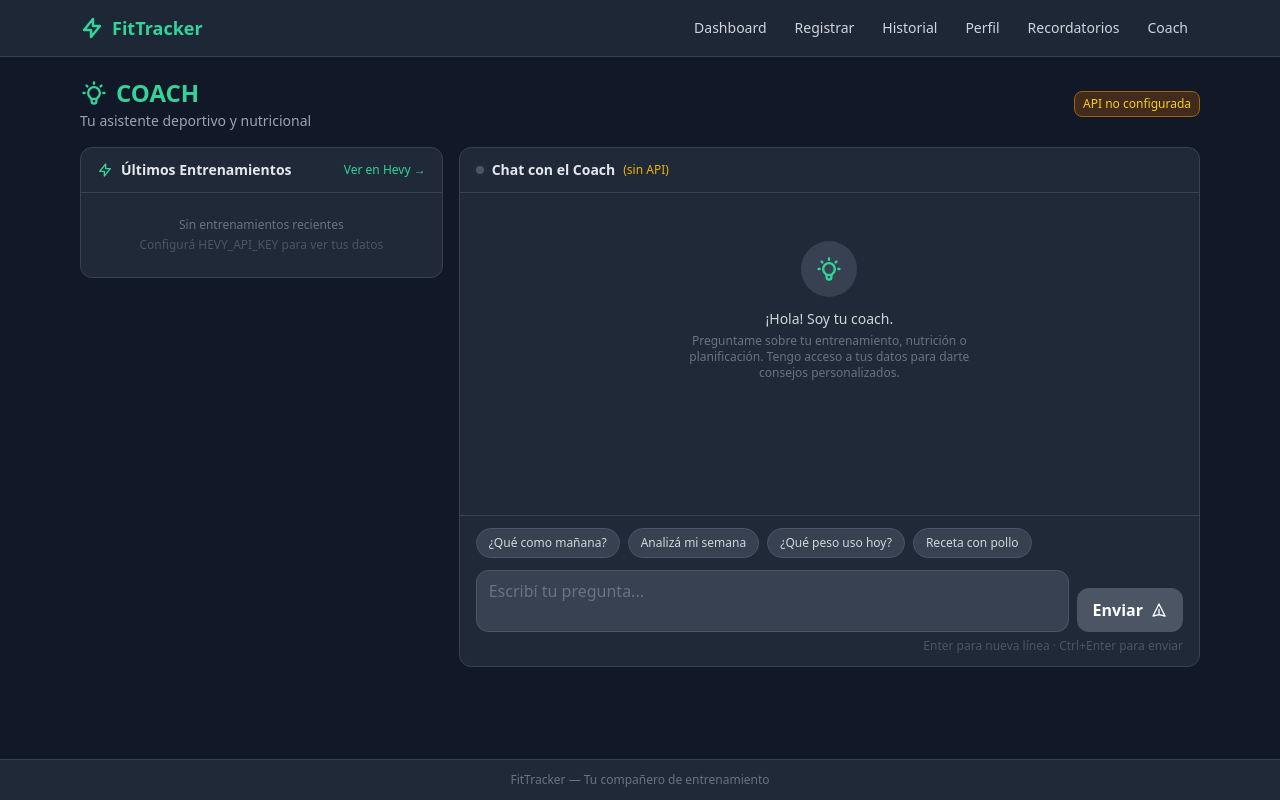
After one commit to bgianfran/Tracker_Fitness, a FastAPI app: template app/templates/coach.html in a window 1280 px wide. The commit adds this page. Run offline with FastAPI, Linux system fonts and the light colour scheme; the template is opened without the code that fills it, so the values that code supplies are empty; some libraries are stand-ins or nearby versions.

Commit message:
feat: COACH section with Hevy integration and Claude AI chat
- Hevy API integration (fetch_recent_workouts, format_workout_summary)
- ChatMessage model for persistent conversation history
- GET/POST /coach routes with Claude claude-haiku-4-5 as the AI coach
- System prompt includes last 10 workouts from Hevy + today's nutrition
- coach.html: two-column layout, chat bubbles, quick suggestion chips,
  loading state, workout sidebar with exercise details
- anthropic added to requirements

https://claude.ai/code/session_01HFVsMCMUkH4g91cKJJvTMi

```diff
--- a/app/main.py
+++ b/app/main.py
@@ -7,8 +7,9 @@ from sqlalchemy import func
 from datetime import date, timedelta
 import os
 
-from app.database import get_db, init_db, FoodEntry, UserProfile, DayScore
+from app.database import get_db, init_db, FoodEntry, UserProfile, DayScore, ChatMessage
 from app.food_data import search_foods, get_food, FOOD_DATABASE
+from app.hevy import fetch_recent_workouts, format_workout_summary, get_workout_display_data
 
 
 def calculate_score(cal_pct: float, protein_pct: float, wellbeing: str) -> int:
@@ -337,6 +338,151 @@ def reminders_page(request: Request, db: Session = Depends(get_db)):
 
 # ─── Profile ────────────────────────────────────────────────────────────────
 
+# ─── Coach ──────────────────────────────────────────────────────────────────
+
+@app.get("/coach", response_class=HTMLResponse)
+def coach_page(request: Request, db: Session = Depends(get_db)):
+    profile = db.query(UserProfile).first()
+
+    # Last 20 chat messages
+    messages = (
+        db.query(ChatMessage)
+        .order_by(ChatMessage.created_at.asc())
+        .limit(20)
+        .all()
+    )
+
+    # Recent workouts from Hevy
+    hevy_error = None
+    recent_workouts_display = []
+    hevy_key = os.environ.get("HEVY_API_KEY", "")
+    if hevy_key:
+        try:
+            raw = fetch_recent_workouts(pages=1)
+            recent_workouts_display = [get_workout_display_data(w) for w in raw[:5]]
+        except Exception as e:
+            hevy_error = str(e)
+    else:
+        hevy_error = "HEVY_API_KEY no configurada"
+
+    anthropic_key = os.environ.get("ANTHROPIC_API_KEY", "")
+
+    return templates.TemplateResponse("coach.html", {
+        "request": request,
+        "profile": profile,
+        "messages": messages,
+        "recent_workouts": recent_workouts_display,
+        "hevy_error": hevy_error,
+        "anthropic_configured": bool(anthropic_key),
+    })
+
+
+@app.post("/coach/chat")
+async def coach_chat(
+    request: Request,
+    db: Session = Depends(get_db),
+    message: str = Form(...),
+):
+    import anthropic as anthropic_sdk
+
+    profile = db.query(UserProfile).first()
+    user_message = message.strip()
+    if not user_message:
+        return RedirectResponse(url="/coach", status_code=303)
+
+    anthropic_key = os.environ.get("ANTHROPIC_API_KEY", "")
+    if not anthropic_key:
+        # Save user message anyway, return error as assistant
+        db.add(ChatMessage(role="user", content=user_message))
+        db.add(ChatMessage(
+            role="assistant",
+            content="Error: ANTHROPIC_API_KEY no está configurada. Configurá la variable de entorno para usar el coach.",
+        ))
+        db.commit()
+        return RedirectResponse(url="/coach", status_code=303)
+
+    # Save user message
+    db.add(ChatMessage(role="user", content=user_message))
+    db.commit()
+
+    # Today's nutrition
+    today = date.today()
+    today_entries = db.query(FoodEntry).filter(FoodEntry.date == today).all()
+    today_calories = sum(e.calories for e in today_entries)
+    today_protein = sum(e.protein for e in today_entries)
+
+    # Recent workouts for context
+    workout_summaries = []
+    try:
+        raw_workouts = fetch_recent_workouts(pages=2)
+        workout_summaries = [format_workout_summary(w) for w in raw_workouts[:10]]
+    except Exception:
+        pass
+
+    system = f"""Sos un coach deportivo y nutricional personalizado.
+Trabajás con un atleta con este perfil:
+- Nombre: {profile.name}, {profile.age} años, {profile.weight_kg}kg, {profile.height_cm}cm
+- Objetivo: {profile.goal}
+- Nivel de actividad: {profile.activity_level}
+- Objetivos diarios: {profile.target_calories} kcal, {profile.target_protein}g proteína, {profile.target_carbs}g carbs, {profile.target_fat}g grasa
+
+Últimos entrenamientos (Hevy):
+{chr(10).join(workout_summaries) if workout_summaries else 'Sin datos de entrenamiento disponibles'}
+
+Nutrición de hoy: {today_calories:.0f} kcal / {profile.target_calories} kcal, proteína: {today_protein:.0f}g / {profile.target_protein}g
+
+Respondé siempre en español. Sé directo, práctico y conciso. No más de 3-4 párrafos por respuesta.
+Podés sugerir ajustes de nutrición, planificar entrenamientos, recomendar cargas, recetas, o responder dudas."""
+
+    # Build message history (last 10 for context)
+    history = (
+        db.query(ChatMessage)
+        .order_by(ChatMessage.created_at.desc())
+        .limit(11)
+        .all()
+    )
+    history.reverse()
+    # Exclude the very last one (user msg we just saved) - it's already in history
+    api_messages = [{"role": m.role, "content": m.content} for m in history]
+
+    try:
+        client = anthropic_sdk.Anthropic(api_key=anthropic_key)
+        response = client.messages.create(
+            model="claude-haiku-4-5-20251001",
+            max_tokens=600,
+            system=system,
+            messages=api_messages,
+        )
+        assistant_reply = response.content[0].text
+    except Exception as e:
+        assistant_reply = f"Error al contactar al coach: {str(e)}"
+
+    db.add(ChatMessage(role="assistant", content=assistant_reply))
+    db.commit()
+
+    return RedirectResponse(url="/coach", status_code=303)
+
+
+@app.post("/coach/clear")
+def coach_clear(db: Session = Depends(get_db)):
+    db.query(ChatMessage).delete()
+    db.commit()
+    return RedirectResponse(url="/coach", status_code=303)
+
+
+@app.get("/api/workouts/recent")
+def api_recent_workouts():
+    hevy_key = os.environ.get("HEVY_API_KEY", "")
+    if not hevy_key:
+        return JSONResponse(content={"error": "HEVY_API_KEY no configurada", "workouts": []})
+    try:
+        raw = fetch_recent_workouts(pages=1)
+        workouts = [get_workout_display_data(w) for w in raw[:10]]
+        return JSONResponse(content={"workouts": workouts})
+    except Exception as e:
+        return JSONResponse(content={"error": str(e), "workouts": []})
+
+
 @app.get("/profile", response_class=HTMLResponse)
 def profile_page(request: Request, db: Session = Depends(get_db)):
     profile = db.query(UserProfile).first()
--- a/app/templates/base.html
+++ b/app/templates/base.html
@@ -120,6 +120,7 @@
           <a href="/history" class="nav-link px-3 py-2 rounded-lg text-sm font-medium text-gray-300 hover:text-brand-400 hover:bg-gray-700 transition-colors">Historial</a>
           <a href="/profile" class="nav-link px-3 py-2 rounded-lg text-sm font-medium text-gray-300 hover:text-brand-400 hover:bg-gray-700 transition-colors">Perfil</a>
           <a href="/reminders" class="nav-link px-3 py-2 rounded-lg text-sm font-medium text-gray-300 hover:text-brand-400 hover:bg-gray-700 transition-colors">Recordatorios</a>
+          <a href="/coach" class="nav-link px-3 py-2 rounded-lg text-sm font-medium text-gray-300 hover:text-brand-400 hover:bg-gray-700 transition-colors">Coach</a>
         </div>
       </div>
     </div>
@@ -164,11 +165,11 @@
         </svg>
         <span class="text-xs font-medium">Perfil</span>
       </a>
-      <a href="/reminders" class="bottom-nav-link flex flex-col items-center justify-center gap-0.5 text-gray-400 active:bg-gray-700 transition-colors">
+      <a href="/coach" class="bottom-nav-link flex flex-col items-center justify-center gap-0.5 text-gray-400 active:bg-gray-700 transition-colors">
         <svg class="w-5 h-5" fill="none" stroke="currentColor" viewBox="0 0 24 24">
-          <path stroke-linecap="round" stroke-linejoin="round" stroke-width="2" d="M15 17h5l-1.405-1.405A2.032 2.032 0 0118 14.158V11a6.002 6.002 0 00-4-5.659V5a2 2 0 10-4 0v.341C7.67 6.165 6 8.388 6 11v3.159c0 .538-.214 1.055-.595 1.436L4 17h5m6 0v1a3 3 0 11-6 0v-1m6 0H9"/>
+          <path stroke-linecap="round" stroke-linejoin="round" stroke-width="2" d="M9.663 17h4.673M12 3v1m6.364 1.636l-.707.707M21 12h-1M4 12H3m3.343-5.657l-.707-.707m2.828 9.9a5 5 0 117.072 0l-.548.547A3.374 3.374 0 0014 18.469V19a2 2 0 11-4 0v-.531c0-.895-.356-1.754-.988-2.386l-.548-.547z"/>
         </svg>
-        <span class="text-xs font-medium">Avisos</span>
+        <span class="text-xs font-medium">Coach</span>
       </a>
     </div>
   </nav>
--- /dev/null
+++ b/app/templates/coach.html
@@ -0,0 +1,299 @@
+{% extends "base.html" %}
+{% block title %}Coach — FitTracker{% endblock %}
+
+{% block content %}
+<div class="space-y-4">
+
+  <!-- Header -->
+  <div class="flex items-center justify-between">
+    <div>
+      <h1 class="text-2xl font-bold text-brand-400 flex items-center gap-2">
+        <svg class="w-7 h-7" fill="none" stroke="currentColor" viewBox="0 0 24 24">
+          <path stroke-linecap="round" stroke-linejoin="round" stroke-width="2"
+            d="M9.663 17h4.673M12 3v1m6.364 1.636l-.707.707M21 12h-1M4 12H3m3.343-5.657l-.707-.707m2.828 9.9a5 5 0 117.072 0l-.548.547A3.374 3.374 0 0014 18.469V19a2 2 0 11-4 0v-.531c0-.895-.356-1.754-.988-2.386l-.548-.547z"/>
+        </svg>
+        COACH
+      </h1>
+      <p class="text-sm text-gray-400 mt-0.5">Tu asistente deportivo y nutricional</p>
+    </div>
+    {% if not anthropic_configured %}
+    <span class="text-xs bg-yellow-900/50 text-yellow-400 border border-yellow-700 px-2 py-1 rounded-lg">
+      API no configurada
+    </span>
+    {% endif %}
+  </div>
+
+  <!-- Two-column layout -->
+  <div class="grid grid-cols-1 lg:grid-cols-3 gap-4">
+
+    <!-- ── Left sidebar: Recent Workouts ── -->
+    <div class="lg:col-span-1 space-y-3">
+      <div class="bg-gray-800 rounded-xl border border-gray-700 overflow-hidden">
+        <div class="flex items-center justify-between px-4 py-3 border-b border-gray-700">
+          <h2 class="text-sm font-semibold text-gray-200 flex items-center gap-2">
+            <svg class="w-4 h-4 text-brand-400" fill="none" stroke="currentColor" viewBox="0 0 24 24">
+              <path stroke-linecap="round" stroke-linejoin="round" stroke-width="2"
+                d="M13 10V3L4 14h7v7l9-11h-7z"/>
+            </svg>
+            Últimos Entrenamientos
+          </h2>
+          <a href="https://hevy.com" target="_blank" rel="noopener"
+             class="text-xs text-brand-400 hover:text-brand-300 transition-colors">
+            Ver en Hevy →
+          </a>
+        </div>
+
+        <div class="divide-y divide-gray-700/50">
+          {% if hevy_error %}
+          <div class="px-4 py-5 text-center">
+            <svg class="w-8 h-8 text-gray-600 mx-auto mb-2" fill="none" stroke="currentColor" viewBox="0 0 24 24">
+              <path stroke-linecap="round" stroke-linejoin="round" stroke-width="2"
+                d="M12 9v2m0 4h.01m-6.938 4h13.856c1.54 0 2.502-1.667 1.732-3L13.732 4c-.77-1.333-2.694-1.333-3.464 0L3.34 16c-.77 1.333.192 3 1.732 3z"/>
+            </svg>
+            <p class="text-xs text-gray-500">{{ hevy_error }}</p>
+          </div>
+          {% elif recent_workouts %}
+            {% for w in recent_workouts %}
+            <div class="px-4 py-3">
+              <div class="flex items-start justify-between gap-2 mb-2">
+                <span class="text-sm font-medium text-gray-100 leading-tight">{{ w.title }}</span>
+                <div class="flex flex-col items-end shrink-0 gap-0.5">
+                  <span class="text-xs text-gray-400">{{ w.date }}</span>
+                  {% if w.duration_mins %}
+                  <span class="text-xs text-brand-400 font-medium">{{ w.duration_mins }}min</span>
+                  {% endif %}
+                </div>
+              </div>
+              {% if w.exercises %}
+              <ul class="space-y-0.5">
+                {% for ex in w.exercises[:5] %}
+                <li class="flex items-baseline gap-1.5">
+                  <span class="text-xs font-medium text-brand-400 shrink-0">·</span>
+                  <span class="text-xs text-gray-300 leading-snug">
+                    <span class="text-gray-200">{{ ex.name }}</span>
+                    <span class="text-gray-500"> — {{ ex.detail }}</span>
+                  </span>
+                </li>
+                {% endfor %}
+                {% if w.exercises|length > 5 %}
+                <li class="text-xs text-gray-600 pl-3">+{{ w.exercises|length - 5 }} más...</li>
+                {% endif %}
+              </ul>
+              {% endif %}
+            </div>
+            {% endfor %}
+          {% else %}
+          <div class="px-4 py-6 text-center">
+            <p class="text-xs text-gray-500">Sin entrenamientos recientes</p>
+            <p class="text-xs text-gray-600 mt-1">Configurá HEVY_API_KEY para ver tus datos</p>
+          </div>
+          {% endif %}
+        </div>
+      </div>
+
+      <!-- Quick Stats -->
+      {% if recent_workouts %}
+      <div class="bg-gray-800 rounded-xl border border-gray-700 px-4 py-3">
+        <p class="text-xs text-gray-500 uppercase tracking-wide mb-2">Esta semana</p>
+        <div class="flex items-center gap-4">
+          <div class="text-center">
+            <p class="text-xl font-bold text-brand-400">{{ recent_workouts|length }}</p>
+            <p class="text-xs text-gray-500">sesiones</p>
+          </div>
+          <div class="text-center">
+            <p class="text-xl font-bold text-gray-200">
+              {{ recent_workouts | sum(attribute='duration_mins') }}
+            </p>
+            <p class="text-xs text-gray-500">min total</p>
+          </div>
+        </div>
+      </div>
+      {% endif %}
+    </div>
+
+    <!-- ── Right main: Chat Interface ── -->
+    <div class="lg:col-span-2">
+      <div class="bg-gray-800 rounded-xl border border-gray-700 flex flex-col" style="min-height: 520px;">
+
+        <!-- Chat header -->
+        <div class="flex items-center justify-between px-4 py-3 border-b border-gray-700 shrink-0">
+          <div class="flex items-center gap-2">
+            <div class="w-2 h-2 rounded-full {% if anthropic_configured %}bg-brand-400{% else %}bg-gray-600{% endif %}"></div>
+            <span class="text-sm font-semibold text-gray-200">Chat con el Coach</span>
+            {% if not anthropic_configured %}
+            <span class="text-xs text-yellow-500">(sin API)</span>
+            {% endif %}
+          </div>
+          {% if messages %}
+          <form action="/coach/clear" method="POST">
+            <button type="submit"
+              class="text-xs text-gray-500 hover:text-red-400 transition-colors px-2 py-1 rounded hover:bg-gray-700"
+              onclick="return confirm('¿Borrar todo el historial del chat?')">
+              Limpiar chat
+            </button>
+          </form>
+          {% endif %}
+        </div>
+
+        <!-- Messages area -->
+        <div id="chat-messages" class="flex-1 overflow-y-auto px-4 py-4 space-y-4" style="max-height: 420px;">
+
+          {% if not messages %}
+          <!-- Empty state -->
+          <div class="flex flex-col items-center justify-center h-full text-center py-8">
+            <div class="w-14 h-14 bg-gray-700 rounded-full flex items-center justify-center mb-3">
+              <svg class="w-7 h-7 text-brand-400" fill="none" stroke="currentColor" viewBox="0 0 24 24">
+                <path stroke-linecap="round" stroke-linejoin="round" stroke-width="2"
+                  d="M9.663 17h4.673M12 3v1m6.364 1.636l-.707.707M21 12h-1M4 12H3m3.343-5.657l-.707-.707m2.828 9.9a5 5 0 117.072 0l-.548.547A3.374 3.374 0 0014 18.469V19a2 2 0 11-4 0v-.531c0-.895-.356-1.754-.988-2.386l-.548-.547z"/>
+              </svg>
+            </div>
+            <p class="text-gray-300 font-medium text-sm mb-1">¡Hola! Soy tu coach.</p>
+            <p class="text-gray-500 text-xs max-w-xs">
+              Preguntame sobre tu entrenamiento, nutrición o planificación. Tengo acceso a tus datos para darte consejos personalizados.
+            </p>
+          </div>
+          {% else %}
+            {% for msg in messages %}
+            <div class="flex {% if msg.role == 'user' %}justify-end{% else %}justify-start{% endif %} animate-fade-in">
+              <div class="max-w-[85%]">
+                {% if msg.role == 'assistant' %}
+                <p class="text-xs font-semibold text-brand-400 mb-1 ml-1">COACH</p>
+                {% endif %}
+                <div class="px-4 py-2.5 rounded-2xl text-sm leading-relaxed whitespace-pre-wrap
+                  {% if msg.role == 'user' %}
+                    bg-brand-600 text-white rounded-tr-sm
+                  {% else %}
+                    bg-gray-700 text-gray-100 rounded-tl-sm
+                  {% endif %}">
+                  {{ msg.content }}
+                </div>
+                <p class="text-xs text-gray-600 mt-1
+                  {% if msg.role == 'user' %}text-right mr-1{% else %}ml-1{% endif %}">
+                  {{ msg.created_at.strftime('%H:%M') if msg.created_at else '' }}
+                </p>
+              </div>
+            </div>
+            {% endfor %}
+          {% endif %}
+        </div>
+
+        <!-- Input area -->
+        <div class="border-t border-gray-700 px-4 py-3 shrink-0">
+
+          <!-- Quick suggestion chips -->
+          <div class="flex flex-wrap gap-2 mb-3">
+            {% for chip in ["¿Qué como mañana?", "Analizá mi semana", "¿Qué peso uso hoy?", "Receta con pollo"] %}
+            <button type="button" onclick="setMessage('{{ chip }}')"
+              class="chip-btn text-xs px-3 py-1.5 rounded-full bg-gray-700 text-gray-300 hover:bg-gray-600 hover:text-brand-400 border border-gray-600 hover:border-brand-500 transition-all active:scale-95">
+              {{ chip }}
+            </button>
+            {% endfor %}
+          </div>
+
+          <!-- Message form -->
+          <form id="chat-form" action="/coach/chat" method="POST" class="flex gap-2 items-end">
+            <textarea
+              id="message-input"
+              name="message"
+              rows="2"
+              placeholder="Escribí tu pregunta..."
+              class="flex-1 bg-gray-700 border border-gray-600 rounded-xl px-3 py-2.5 text-sm text-gray-100 placeholder-gray-500
+                     resize-none focus:outline-none focus:ring-2 focus:ring-brand-500 focus:border-transparent
+                     transition-colors"
+              {% if not anthropic_configured %}disabled title="Configurá ANTHROPIC_API_KEY para usar el coach"{% endif %}
+            ></textarea>
+
+            <button
+              id="send-btn"
+              type="submit"
+              class="bg-brand-600 hover:bg-brand-500 disabled:bg-gray-600 disabled:cursor-not-allowed
+                     text-white font-semibold px-4 py-2.5 rounded-xl transition-colors
+                     flex items-center gap-2 min-w-[80px] justify-center shrink-0 self-end"
+              {% if not anthropic_configured %}disabled{% endif %}>
+              <span id="send-label">Enviar</span>
+              <svg id="send-icon" class="w-4 h-4" fill="none" stroke="currentColor" viewBox="0 0 24 24">
+                <path stroke-linecap="round" stroke-linejoin="round" stroke-width="2"
+                  d="M12 19l9 2-9-18-9 18 9-2zm0 0v-8"/>
+              </svg>
+              <!-- Spinner (hidden by default) -->
+              <svg id="send-spinner" class="w-4 h-4 hidden animate-spin" fill="none" viewBox="0 0 24 24">
+                <circle class="opacity-25" cx="12" cy="12" r="10" stroke="currentColor" stroke-width="4"></circle>
+                <path class="opacity-75" fill="currentColor"
+                  d="M4 12a8 8 0 018-8V0C5.373 0 0 5.373 0 12h4zm2 5.291A7.962 7.962 0 014 12H0c0 3.042 1.135 5.824 3 7.938l3-2.647z"/>
+              </svg>
+            </button>
+          </form>
+
+          <p class="text-xs text-gray-600 mt-1.5 text-right">
+            Enter para nueva línea · Ctrl+Enter para enviar
+          </p>
+        </div>
+
+      </div>
+    </div>
+
+  </div>
+</div>
+
+<style>
+  @keyframes fade-in {
+    from { opacity: 0; transform: translateY(6px); }
+    to   { opacity: 1; transform: translateY(0); }
+  }
+  .animate-fade-in { animation: fade-in 0.25s ease; }
+
+  @keyframes spin {
+    to { transform: rotate(360deg); }
+  }
+  .animate-spin { animation: spin 1s linear infinite; }
+</style>
+{% endblock %}
+
+{% block scripts %}
+<script>
+  // Auto-scroll chat to bottom
+  (function () {
+    const el = document.getElementById('chat-messages');
+    if (el) el.scrollTop = el.scrollHeight;
+  })();
+
+  // Set message from chip
+  function setMessage(text) {
+    const input = document.getElementById('message-input');
+    if (input) {
+      input.value = text;
+      input.focus();
+    }
+  }
+
+  // Ctrl+Enter to submit, Enter = newline
+  const input = document.getElementById('message-input');
+  if (input) {
+    input.addEventListener('keydown', function (e) {
+      if ((e.ctrlKey || e.metaKey) && e.key === 'Enter') {
+        e.preventDefault();
+        document.getElementById('chat-form').requestSubmit();
+      }
+    });
+  }
+
+  // Loading state on submit
+  const form = document.getElementById('chat-form');
+  if (form) {
+    form.addEventListener('submit', function (e) {
+      const msg = (document.getElementById('message-input').value || '').trim();
+      if (!msg) { e.preventDefault(); return; }
+
+      const btn    = document.getElementById('send-btn');
+      const label  = document.getElementById('send-label');
+      const icon   = document.getElementById('send-icon');
+      const spinner = document.getElementById('send-spinner');
+
+      btn.disabled = true;
+      label.textContent = 'Enviando';
+      icon.classList.add('hidden');
+      spinner.classList.remove('hidden');
+    });
+  }
+</script>
+{% endblock %}
--- a/requirements.txt
+++ b/requirements.txt
@@ -4,3 +4,4 @@ sqlalchemy==2.0.30
 jinja2==3.1.4
 python-multipart==0.0.9
 httpx==0.27.0
+anthropic==0.28.0
```
Also changed, not shown: app/database.py (+9 -0 lines), app/hevy.py (added, +110 -0 lines).
